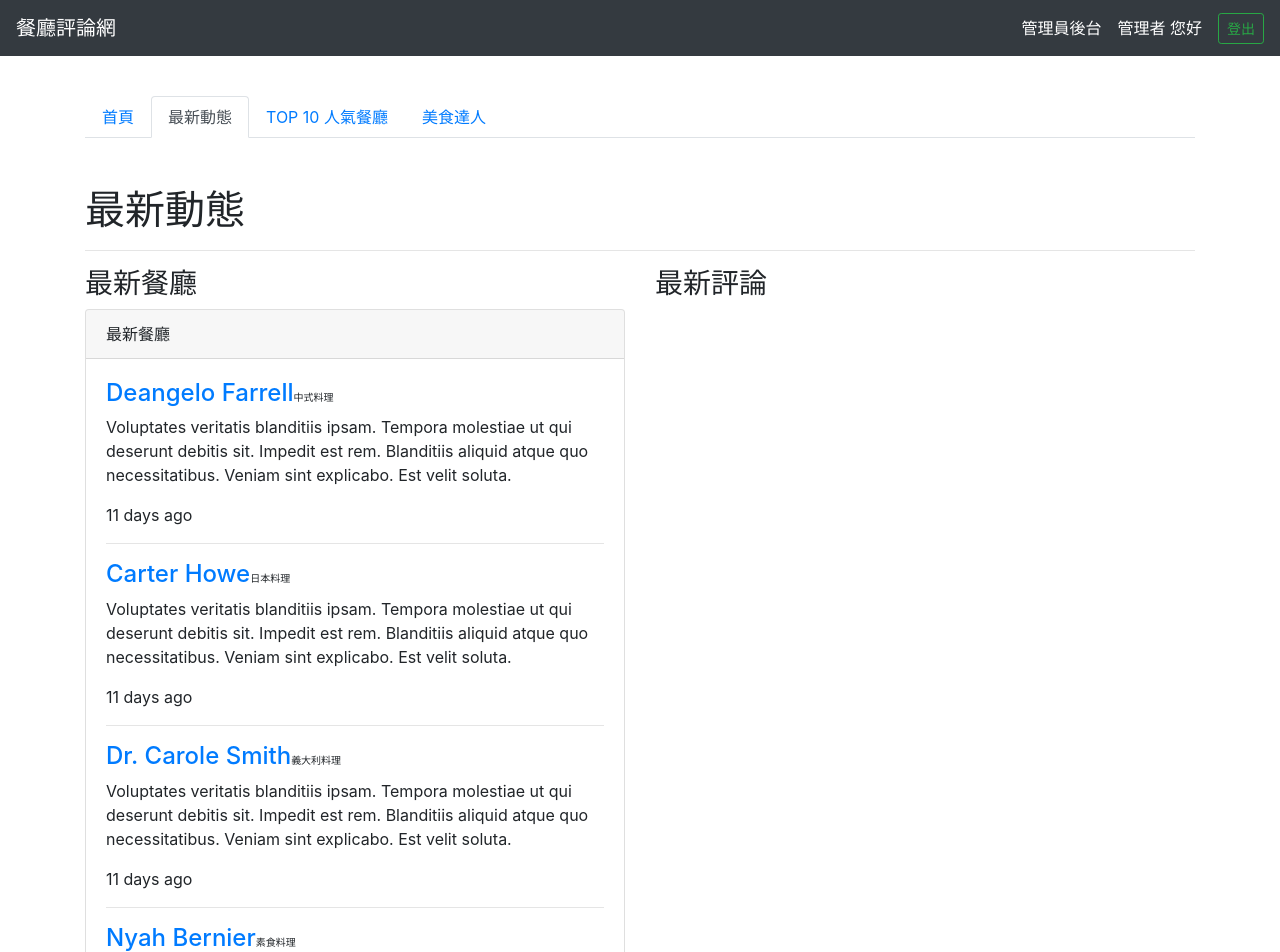
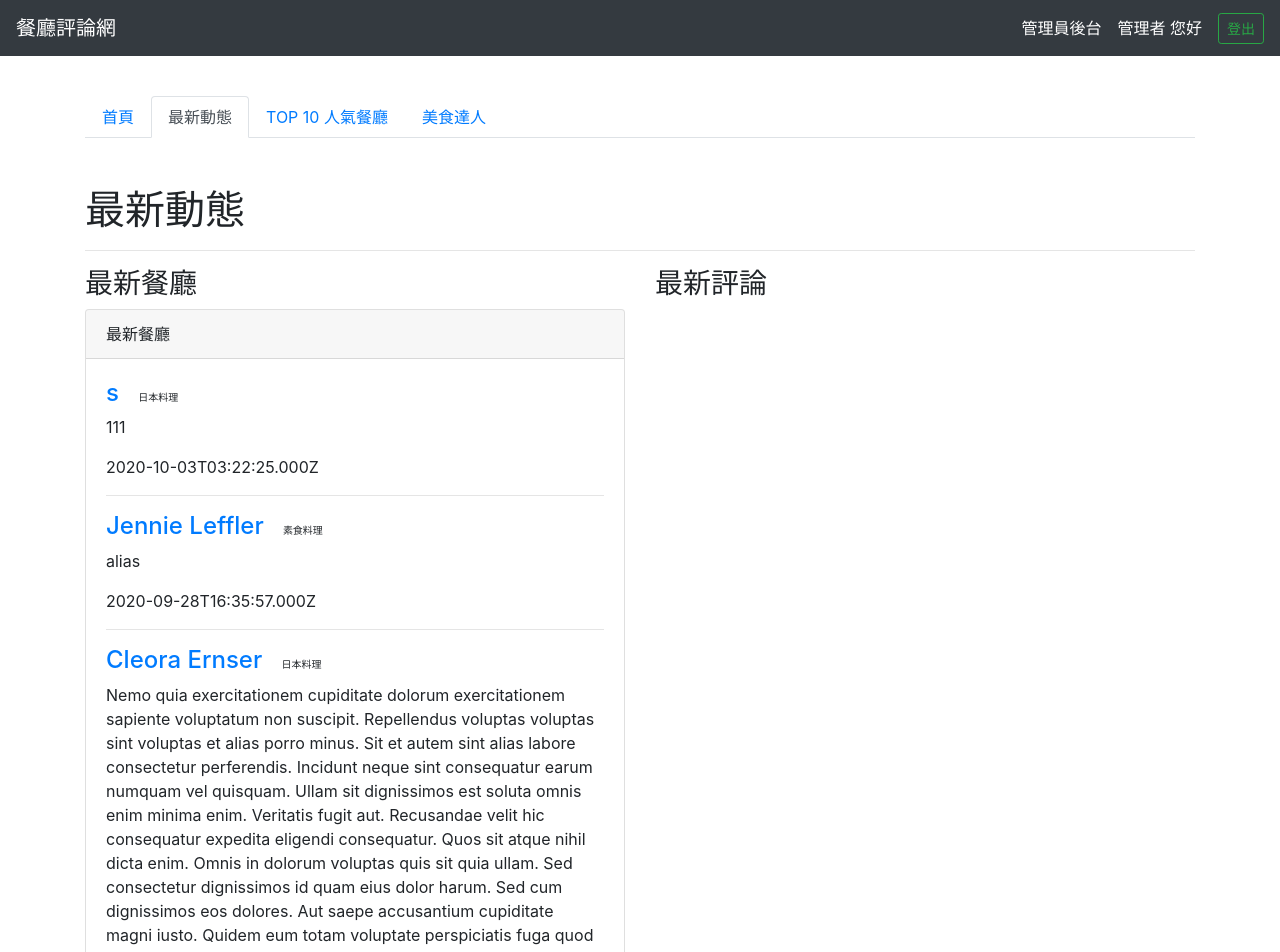
Before and after one commit to Samuel-Yeh01/forum-front-end-vue2, a Vue app: page /#/restaurants/feeds in a window 1280 px wide. Shown: the top 952 px of the page. Built offline with nearby package versions, Linux system fonts and the light colour scheme.

Commit message:
:emoji: using Props to transfer data
詳述：
使用 props 向下傳遞資料

備忘：
在父元件使用 v-bind、在子元件使用 props，完成資料的向下傳遞
使用 v-for 重構樣板

```diff
--- a/src/components/NewestRestaurants.vue
+++ b/src/components/NewestRestaurants.vue
@@ -4,57 +4,19 @@
       最新餐廳
     </div>
     <div class="card-body">
-      <div>
+      <div
+        v-for="restaurant in restaurants"
+        :key="restaurant.id"
+      >
         <h4>
-          <a href="#">Deangelo Farrell</a>
-          <small>中式料理</small>
+          <a href="#">{{ restaurant.name }}</a>
+          &nbsp;
+          <small>{{ restaurant.Category ? restaurant.Category.name : '未分類'
+ }}</small>
         </h4>
-        <p>
-          Voluptates veritatis blanditiis ipsam. Tempora molestiae ut qui
-          deserunt debitis sit. Impedit est rem. Blanditiis aliquid atque quo
-          necessitatibus. Veniam sint explicabo. Est velit soluta.
-        </p>
-        11 days ago
-        <hr />
-      </div>
-      <div>
-        <h4>
-          <a href="#">Carter Howe</a>
-          <small>日本料理</small>
-        </h4>
-        <p>
-          Voluptates veritatis blanditiis ipsam. Tempora molestiae ut qui
-          deserunt debitis sit. Impedit est rem. Blanditiis aliquid atque quo
-          necessitatibus. Veniam sint explicabo. Est velit soluta.
-        </p>
-        11 days ago
-        <hr />
-      </div>
-      <div>
-        <h4>
-          <a href="#">Dr. Carole Smith</a>
-          <small>義大利料理</small>
-        </h4>
-        <p>
-          Voluptates veritatis blanditiis ipsam. Tempora molestiae ut qui
-          deserunt debitis sit. Impedit est rem. Blanditiis aliquid atque quo
-          necessitatibus. Veniam sint explicabo. Est velit soluta.
-        </p>
-        11 days ago
-        <hr />
-      </div>
-      <div>
-        <h4>
-          <a href="#">Nyah Bernier</a>
-          <small>素食料理</small>
-        </h4>
-        <p>
-          Voluptates veritatis blanditiis ipsam. Tempora molestiae ut qui
-          deserunt debitis sit. Impedit est rem. Blanditiis aliquid atque quo
-          necessitatibus. Veniam sint explicabo. Est velit soluta.
-        </p>
-        11 days ago
-        <hr />
+        <p>{{ restaurant.description }}</p>
+        {{ restaurant.createdAt }}
+        <hr>
       </div>
     </div>
   </div>
@@ -65,3 +27,14 @@ small {
   font-size: 10px;
 }
 </style>
+
+<script>
+export default {
+  props: {
+    restaurants: {
+      type: Array,
+      required: true
+    }
+  }
+}
+</script>
--- a/src/views/RestaurantsFeeds.vue
+++ b/src/views/RestaurantsFeeds.vue
@@ -10,7 +10,8 @@
       <div class="col-md-6">
         <h3>最新餐廳</h3>
         <!-- 最新餐廳 NewestRestaurants -->
-        <NewestRestaurants />
+        <!-- <NewestRestaurants>  取得了一個叫做 restaurants 的屬性，而其值為 "restaurants" -->
+        <NewestRestaurants :restaurants="restaurants" />
       </div>
       <div class="col-md-6">
         <!-- 最新評論 NewestComments-->
```
